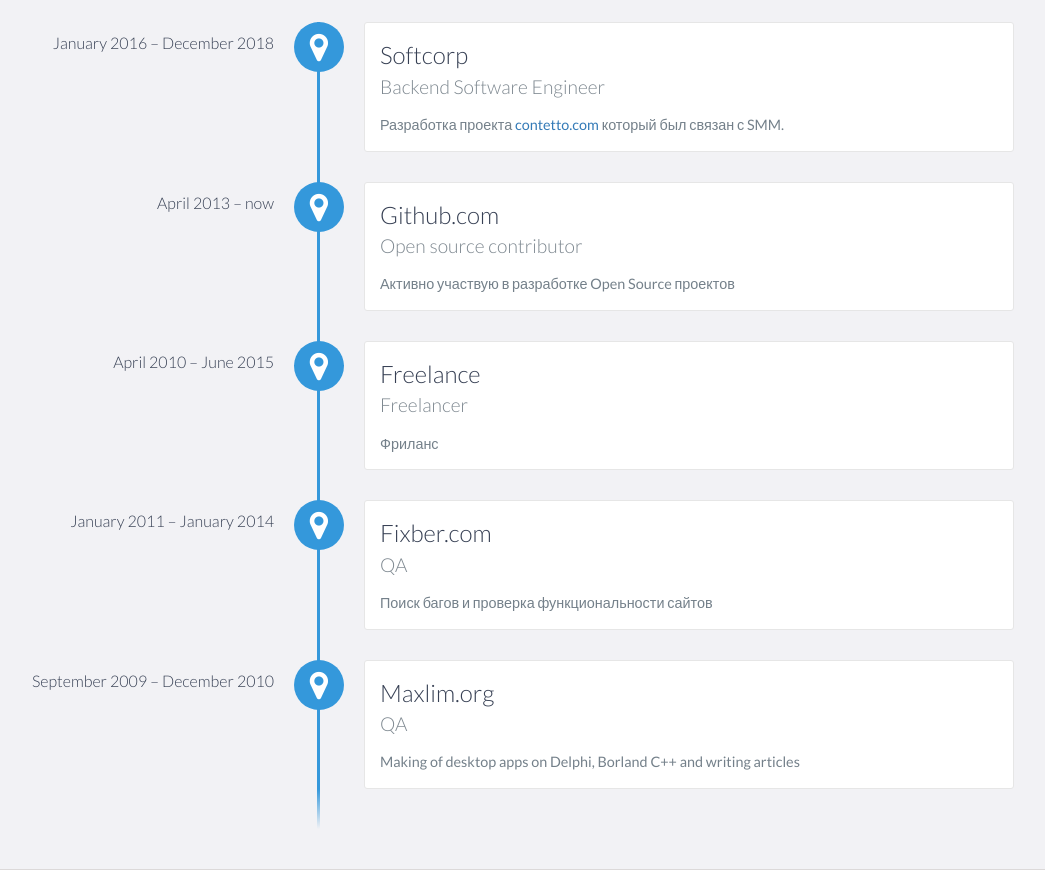
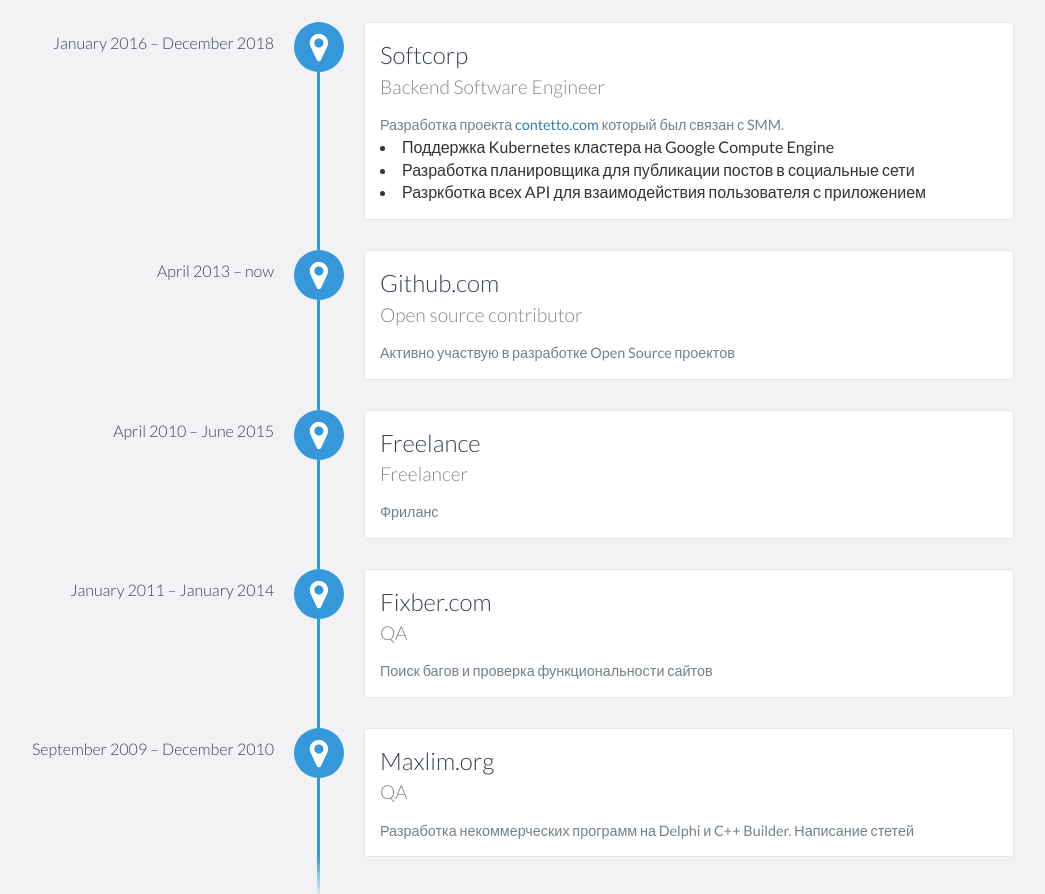
Before and after one commit to saromanov/saromanov.github.io, a website: page index.html in a window 1280 px wide. Shown: the part 1160-2054 px from the top of the page, without its empty margins (126-1171 px from the left). Drawn offline with nearby package versions, Linux system fonts and the light colour scheme.

Commit message:
update index.html

```diff
--- a/index.html
+++ b/index.html
@@ -91,6 +91,11 @@
                 <h4>Backend Software Engineer</h4>
                 <p>
                    Разработка проекта <a href=contetto.com>contetto.com</a> который был связан с SMM.
+                   <ui>
+                       <li>Поддержка Kubernetes кластера на Google Compute Engine</li>
+                       <li>Разработка планировщика для публикации постов в социальные сети</li>
+                       <li>Разркботка всех API для взаимодействия пользователя с приложением</li>
+                   </ui>
                 </p>
             </div>
 
@@ -99,6 +104,7 @@
                 <h4>Open source contributor</h4>
                 <p>
                     Активно участвую в разработке Open Source проектов
+
                 </p>
             </div>
 
@@ -122,7 +128,7 @@
                 <h3>Maxlim.org</h3>
                 <h4>QA</h4>
                 <p>
-                    Making of desktop apps on Delphi, Borland C++ and writing articles
+                    Разработка некоммерческих программ на Delphi и C++ Builder. Написание стетей
                 </p>
             </div>
         </div>
@@ -209,7 +215,7 @@
                             <a href="https://github.com/saromanov" target="_blank"><i class="fa fa-github" aria-hidden="true"></i></a>
                         </li>
                         <li>
-                            <a href="https://linkedin.com/" target="_blank"><i class="fa fa-linkedin" aria-hidden="true"></i></a>
+                            <a href="https://www.linkedin.com/in/sergey-romanov-08a12910a" target="_blank"><i class="fa fa-linkedin" aria-hidden="true"></i></a>
                         </li>
                     </ul>
                 </div>
```
